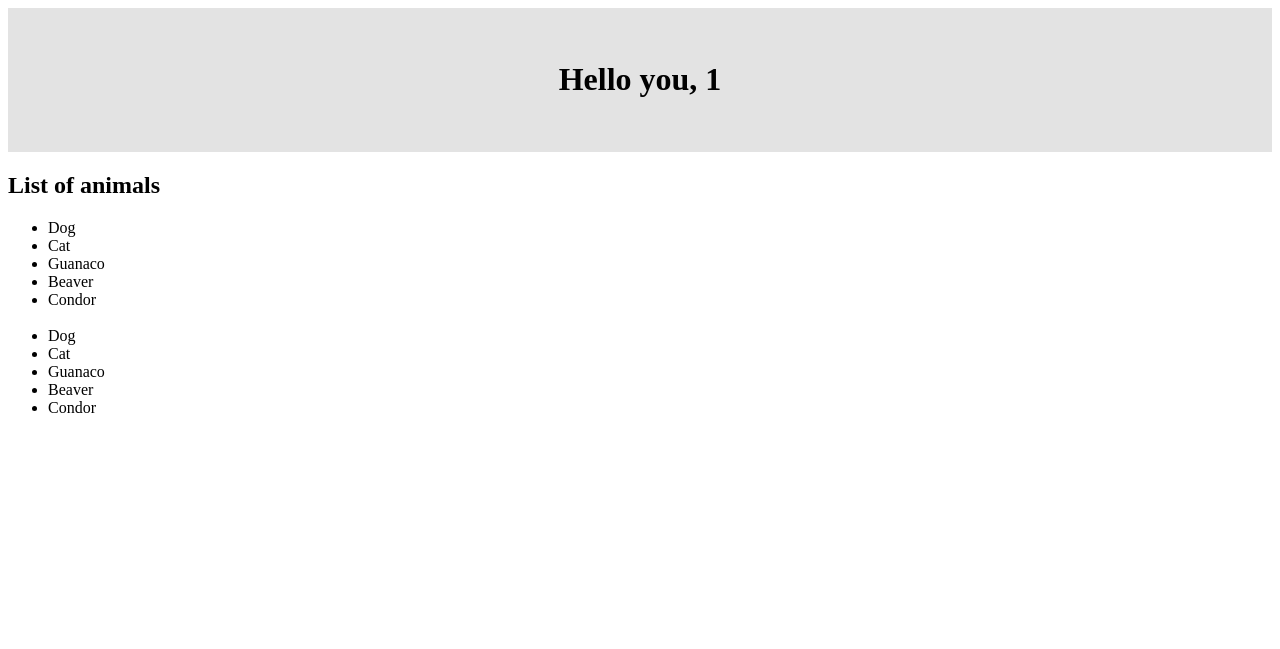
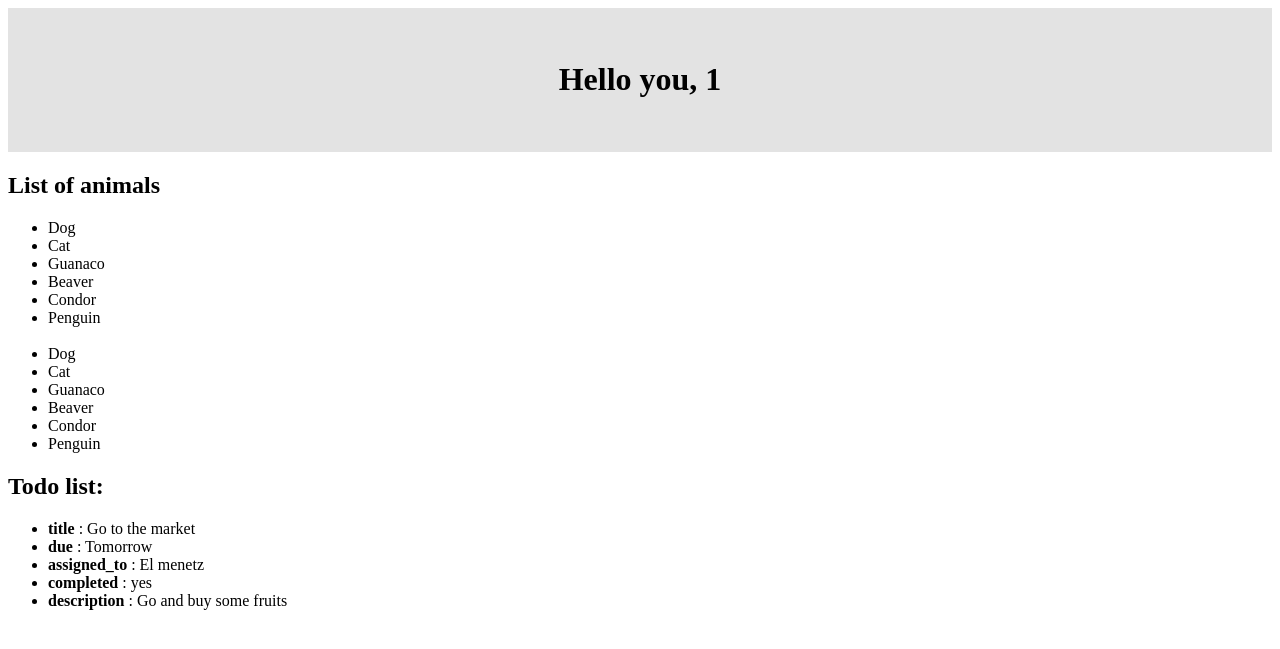
Before and after one commit to sebastian-sulbaran/php-practice, a PHP site: page /?name=1 in a window 1280 px wide. Shown: the top 649 px of the page. Run offline with PHP 8.4, Linux system fonts and the light colour scheme.

Commit message:
Lesson 7. Using associative arrays, put new elements on both king of arrays and printing structured data with die and var_dump()

```diff
--- a/index.php
+++ b/index.php
@@ -12,5 +12,24 @@ $animals = [
     'Condor'
 ];
 
+//adding a new value for a array
+$animals[] = "Penguin";
+
+$tasks = [
+    "title" => "Go to the market",
+    "due" => "Tomorrow",
+    "assigned_to" => "El menetz",
+    "completed" => "yes",
+
+];
+
+//adding a new value for a associative array
+
+$tasks['description'] = "Go and buy some fruits";
+
+/*
+if we want to print a structured data we can use var_dump() function. We can also use <pre></pre> tags to give it format
+*/
+
 //import the view file
 require("index.view.php");
--- a/index.view.php
+++ b/index.view.php
@@ -36,5 +36,13 @@
             }
         ?>
     </ul>
+
+    <h2>Todo list:</h2>
+    <ul>
+        <?php foreach ($tasks as $task => $value):?>
+            <li><strong><?= $task ?></strong> : <?= $value ?></li>
+        <?php endforeach?>
+
+    </ul>
 </body>
 </html>
```
